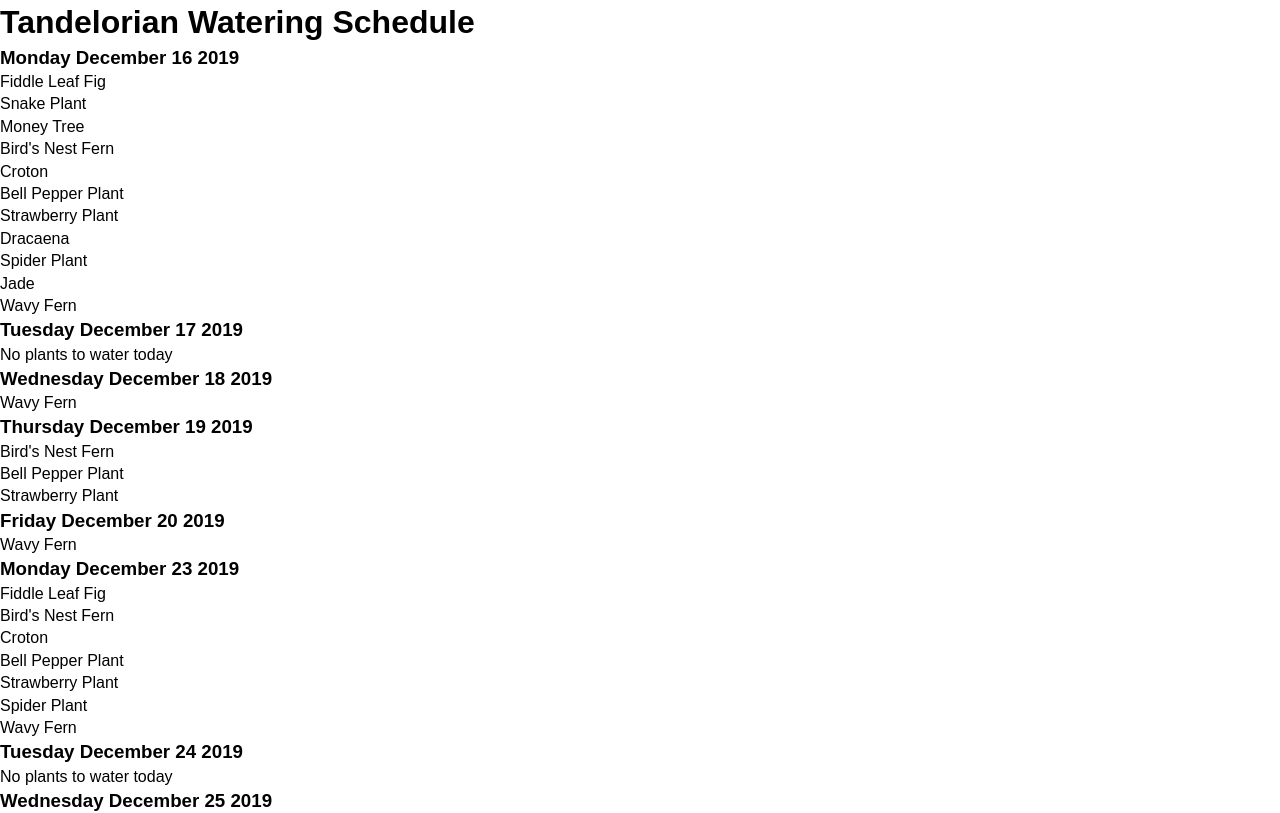
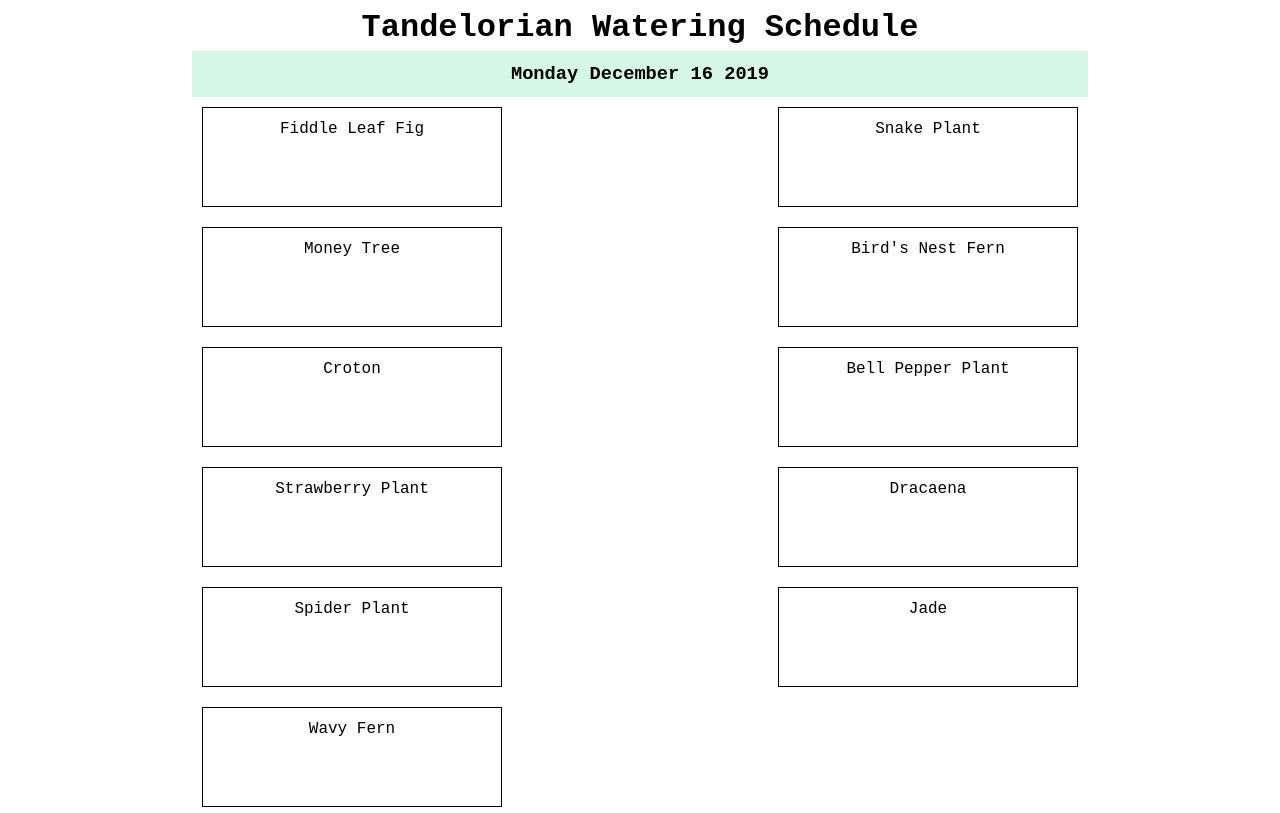
Before and after one commit to JavaOfDoom/tandelorian-watering-schedule, a React (Create React App) app: page / in a window 1280 px wide. Shown: the top 813 px of the page. Built offline with nearby package versions, Linux system fonts and the light colour scheme.

Commit message:
Flexbox added. Basic styling begun

```diff
--- a/src/App.css
+++ b/src/App.css
@@ -5,11 +5,35 @@
 }
 
 body {
-  font-family: Arial, Helvetica, sans-serif;
+  font-family: Apercu-Mono,monospace;
   line-height: 1.4;
+  text-align: center;
 }
 
 a {
   color: #333;
   text-decoration: none;
 }
+
+.App {
+  margin: 0.5% 15%;
+}
+
+.weekdayName {
+  background-color: #D4F7E8;
+  padding: 10px;
+}
+
+.plantFlex {
+  display: flex;
+  flex-wrap: wrap;
+  justify-content: space-between;
+}
+
+.plantCards {
+  height: 100px;
+  width: 300px;
+  padding: 10px;
+  margin: 10px;
+  border: solid 1px black;
+}
--- a/src/components/Calendar.js
+++ b/src/components/Calendar.js
@@ -1,6 +1,7 @@
 import React, { Component } from 'react'
 import moment from 'moment'
 import { plantWateringData } from './Plants'
+import '../App.css';
 const startDate = moment().year(2019).month(11).date(16);
 const endDate = moment(startDate).add(12, "weeks").subtract(1, "day");
 let weekday = [];
@@ -39,22 +40,17 @@ weekday.forEach((day) => {
 weekday = weekdayReplacer
 
 class Calendar extends Component {
-  state = {
-    dateObject: moment()
-  };
 
   render() {
     return (
-      <div>
-        <div>{weekday.map((days, index) => (
-          <div key={index}>
-            <h3>{days.day}</h3>
-            <div>{days.plantNames.map((name, index) => (
-              <p key={name + index}>{name ? name : "No plants to water"}</p>
-            ))}</div>
+      <div>{weekday.map((days, index) => (
+        <div key={index}>
+          <h3 className="weekdayName">{days.day}</h3>
+          <div className="plantFlex">{days.plantNames.map((name, index) => (
+            <p className="plantCards" key={name + index}>{name}</p>
+          ))}</div>
 
-          </div>))}
-        </div>
+        </div>))}
       </div>
     );
   }
--- a/src/components/Plants.js
+++ b/src/components/Plants.js
@@ -1,4 +1,3 @@
-import React, { Component } from 'react'
 import moment from 'moment';
 import plantData from './Apprentice_WeGrowInTandem_Data.json';
 const startDate = moment().year(2019).month(11).date(16);
@@ -34,16 +33,3 @@ plantData.forEach((plant, index) => {
   eachPlantData.waterSchedule = dayToWaterList;
   plantWateringData.push(eachPlantData);
 });
-
-class Plants extends Component {
-
-  render() {
-    return (
-      <div>
-
-      </div>
-    )
-  }
-}
-
-export default Plants
```
